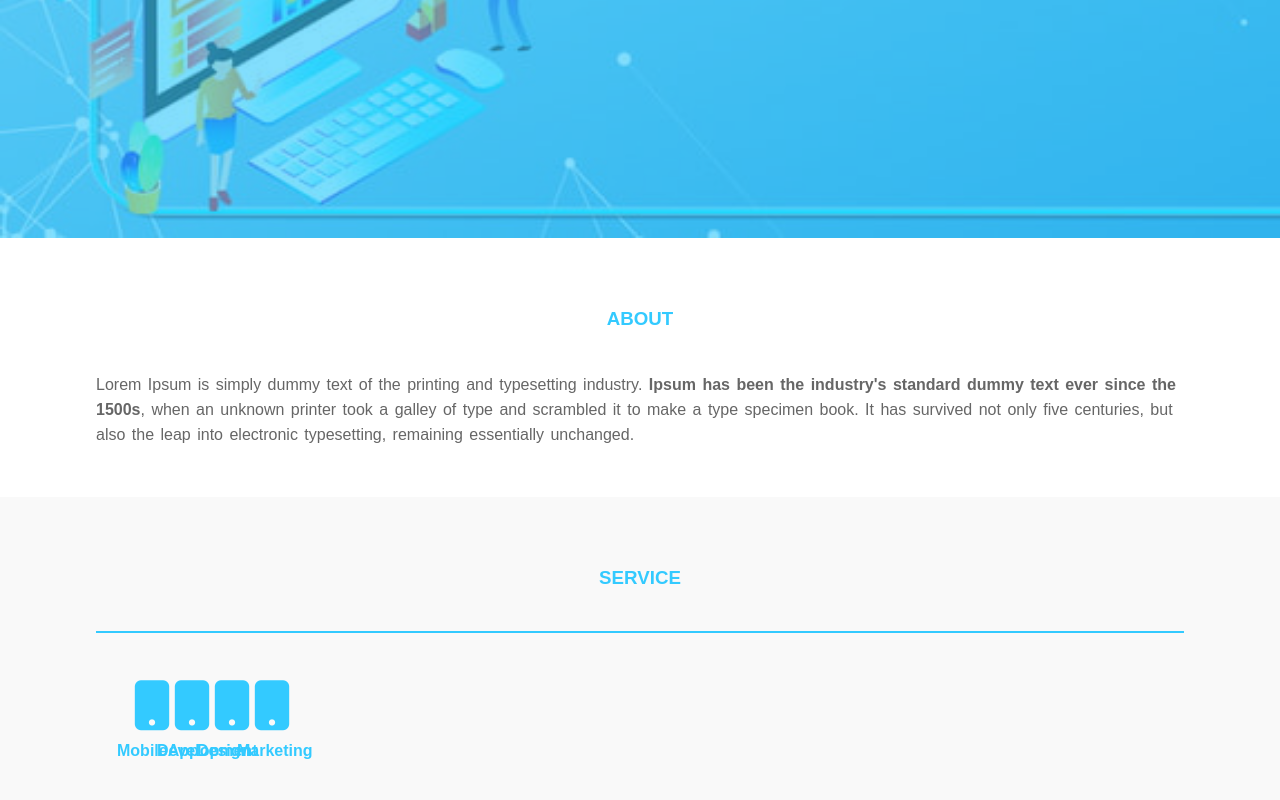
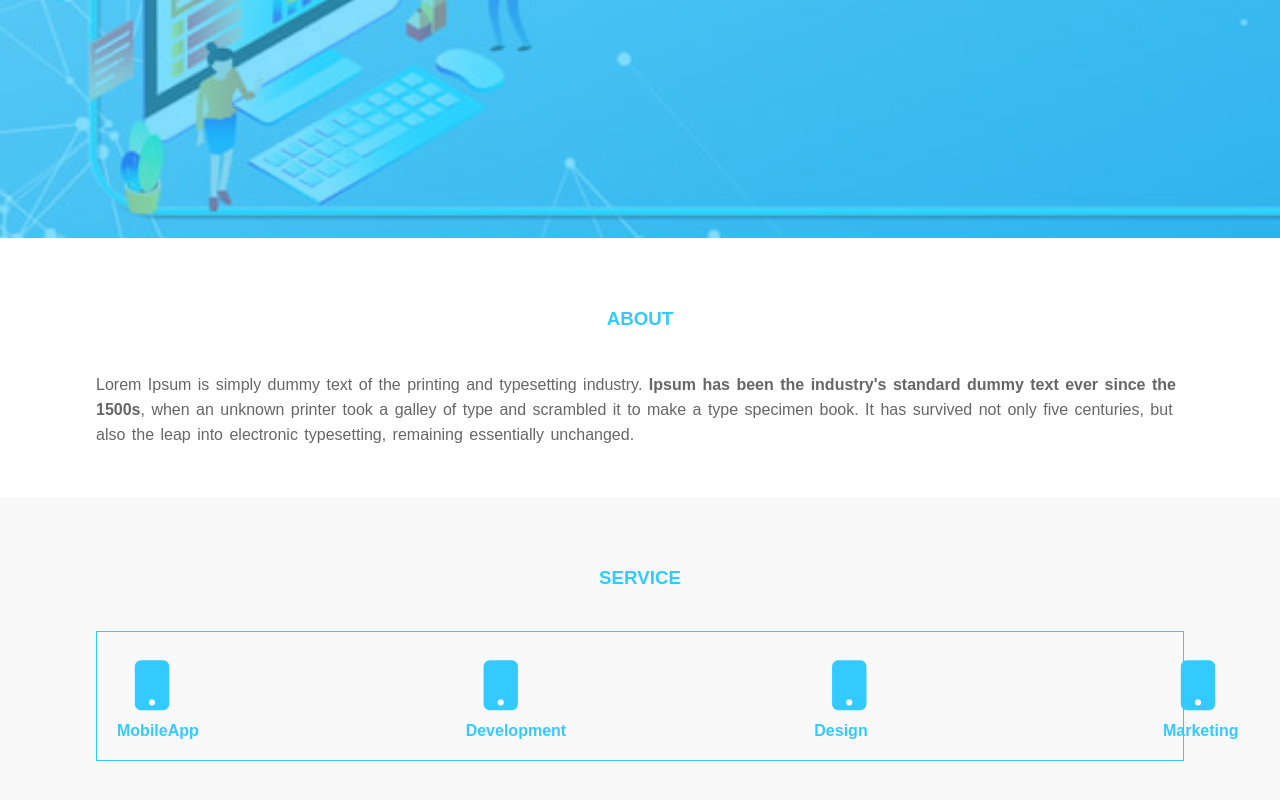
Before and after one commit to deorad/Latihan-Web, a plain HTML site: page index.html in a window 1280 px wide. Shown: the part 428-1228 px from the top of the page. Drawn offline with Linux system fonts and the light colour scheme.

Commit message:
Prob solving

```diff
--- a/css.style.css
+++ b/css.style.css
@@ -110,6 +110,10 @@ section h3 {
 .box {
     border: 1px solid;
     color: #33caff;
+    /*tambah kie*/
+    display: flex;
+    justify-content: space-between;
+
 }
 
 .box .col-4 {
@@ -128,7 +132,3 @@ section h3 {
     line-height: 70px;
     font-size: 50px;
 }
-
-.box .col-4 {
-    margin: 20px 0;
-}
```
